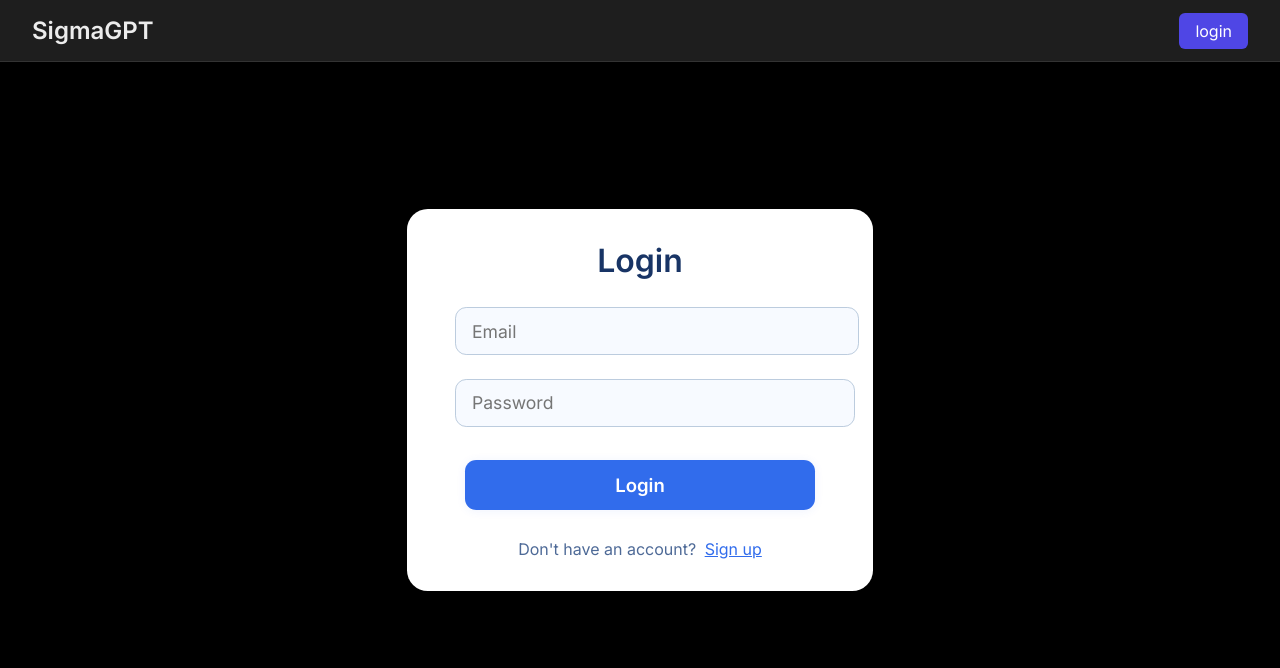
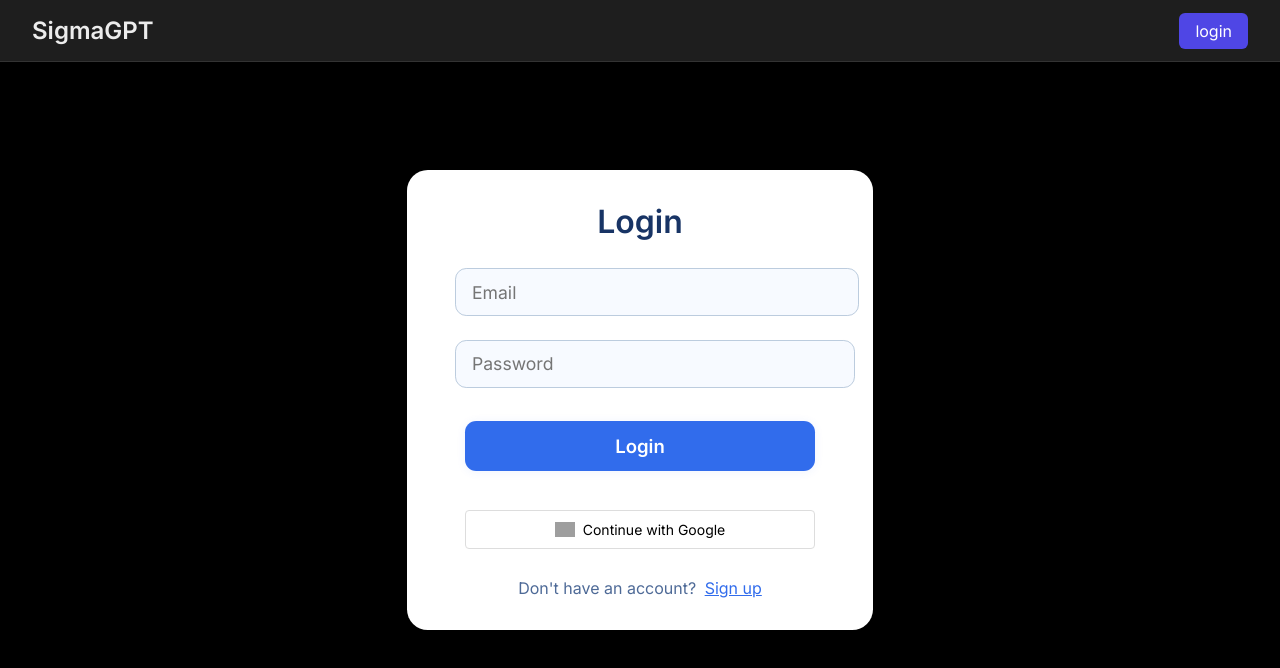
Before and after one commit to Vikasjoshi008/SigmaGPT, a React (Vite) app in the folder Frontend/: page /login in a window 1280 px wide. Shown: the top 668 px of the page. Built offline with nearby package versions, Linux system fonts and the light colour scheme; grey boxes are pictures that could not be loaded.

Commit message:
Google auth

```diff
--- a/Frontend/src/Login.jsx
+++ b/Frontend/src/Login.jsx
@@ -105,7 +105,10 @@ function Login() {
         <button className="auth-btn" disabled={loading} onClick={handleLogin}>
           {loading ? "Logging in..." : "Login"}
         </button>
-
+        <button className="googleBtn" onClick={handleGoogleLogin}>
+          <img src="https://developers.google.com/identity/images/g-logo.png" alt="Google logo" style={{ width: "20px", marginRight: "8px" }} />
+          Continue with Google
+        </button>
         <div className="switch-link">
           Don't have an account? <Link to="/signup">Sign up</Link>
         </div>
--- a/Frontend/src/Signup.jsx
+++ b/Frontend/src/Signup.jsx
@@ -117,6 +117,10 @@ function Signup() {
         <button className="auth-btn" disabled={loading} onClick={handleSignup}>
         {loading ? "Creating account..." : "Create Account"}
         </button>
+        <button className="googleBtn" onClick={handleGoogleLogin}>
+          <img src="https://developers.google.com/identity/images/g-logo.png" alt="Google logo" style={{ width: "20px", marginRight: "8px" }} />
+          Continue with Google
+        </button>
         <div className="switch-link">
           Already have an account? <Link to="/login">Login</Link>
         </div>
```
